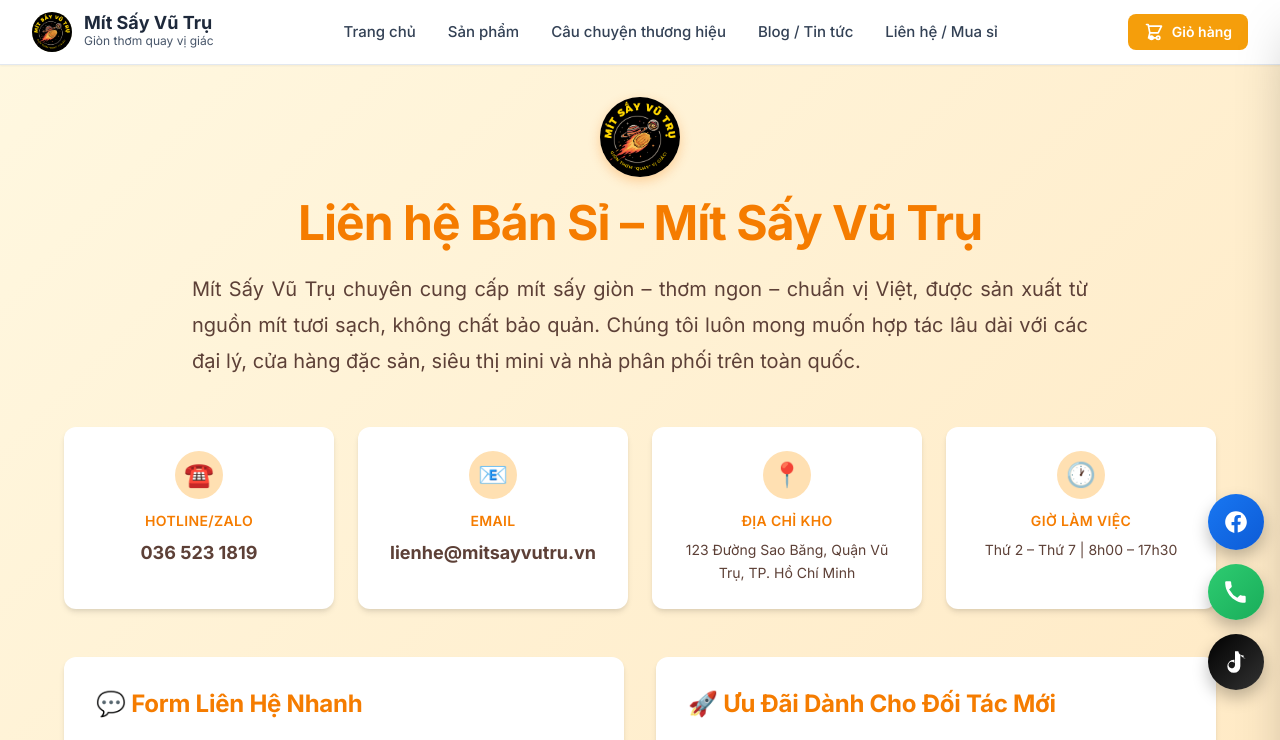
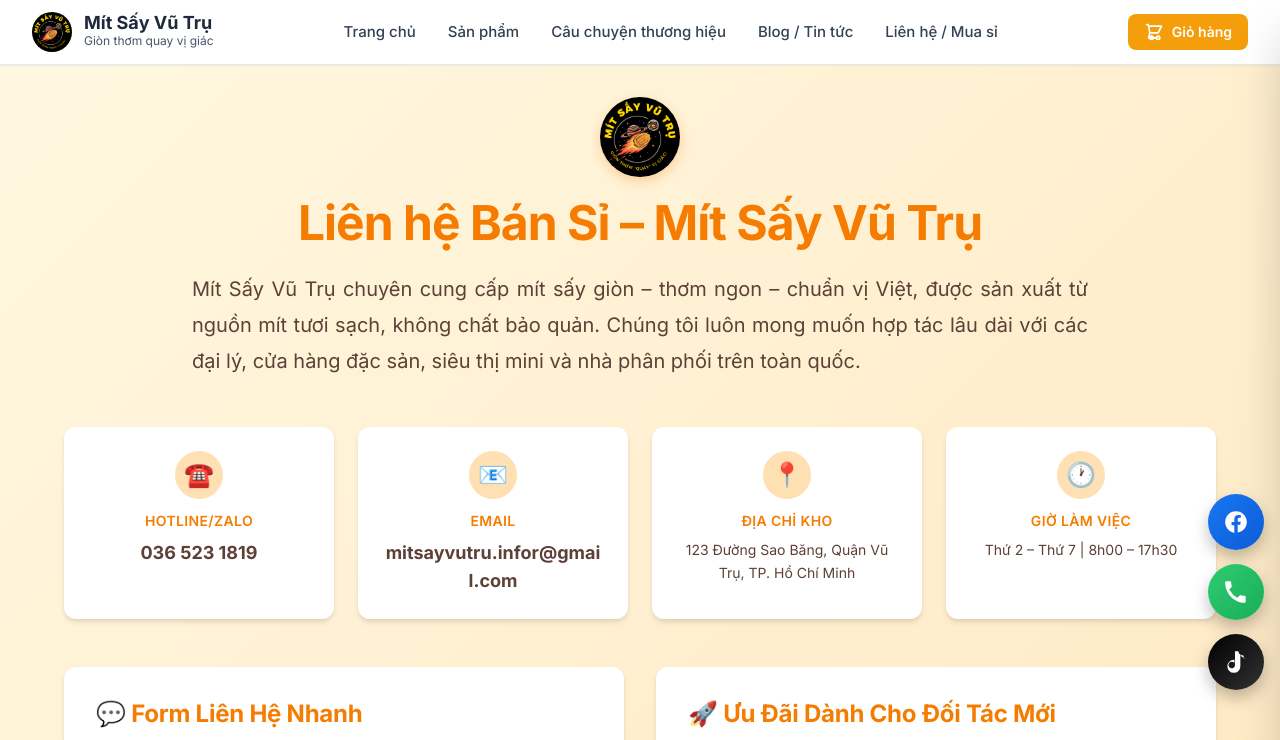
Before and after one commit to hoangpiuu/mitsayvutru, a plain HTML site: page lien-he.html in a window 1280 px wide. Shown: the top 740 px of the page. Drawn offline with nearby package versions, Linux system fonts and the light colour scheme.

Commit message:
Auto update luc 12-11-2025 11:14

```diff
--- a/lien-he.html
+++ b/lien-he.html
@@ -113,7 +113,7 @@
       <div class="bg-white rounded-xl p-6 card-shadow hover-lift text-center">
         <div class="icon-circle mx-auto mb-3" style="background-color: #FFE0B2;"><span>📧</span></div>
         <h3 class="font-semibold mb-2 text-sm uppercase tracking-wide" style="color: #F57C00;">Email</h3>
-        <p id="email-contact" class="text-lg font-bold break-all" style="color: #5D4037;">lienhe@mitsayvutru.vn</p>
+        <p id="email-contact" class="text-lg font-bold break-all" style="color: #5D4037;">mitsayvutru.infor@gmail.com</p>
       </div>
 
       <div class="bg-white rounded-xl p-6 card-shadow hover-lift text-center">
```
